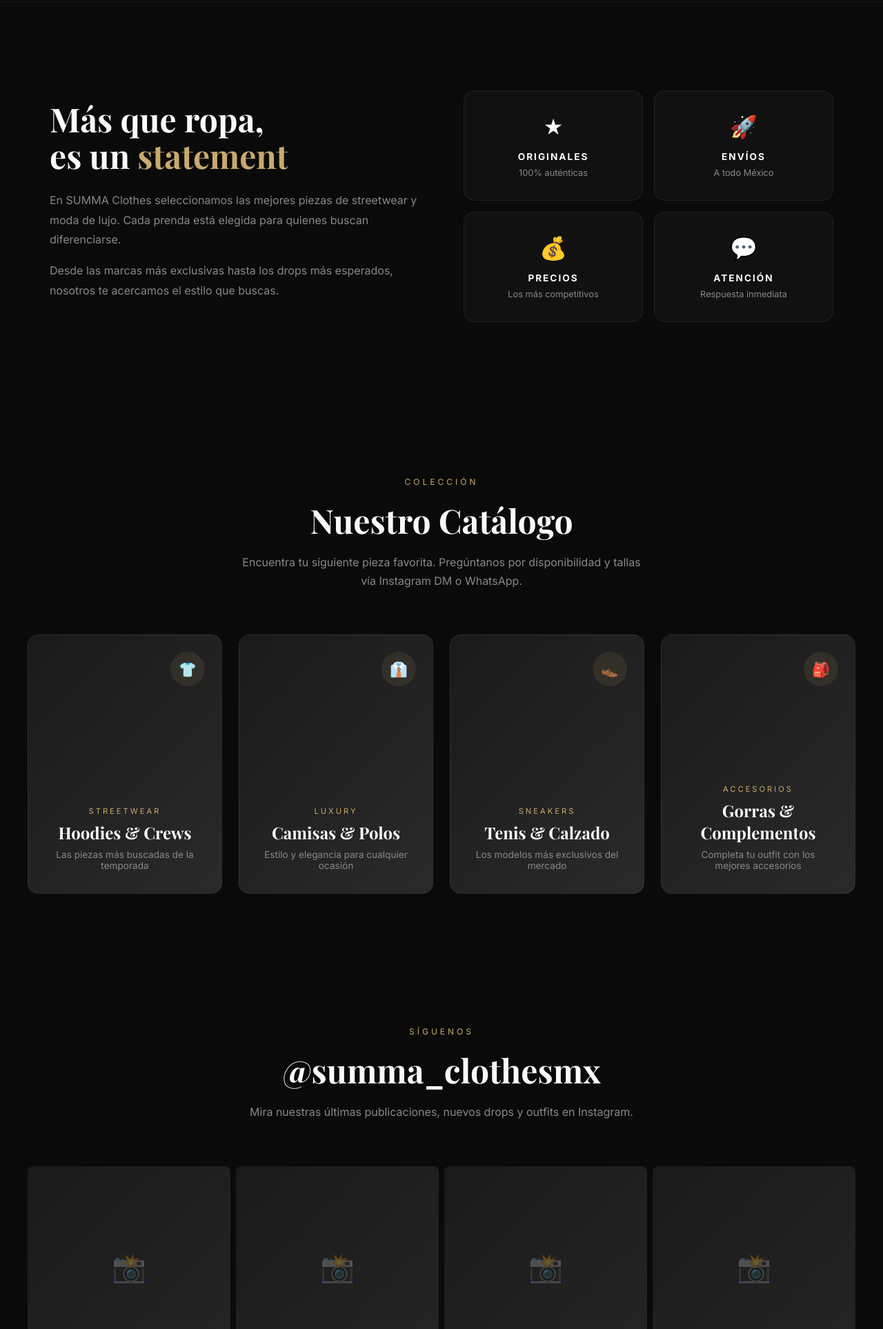
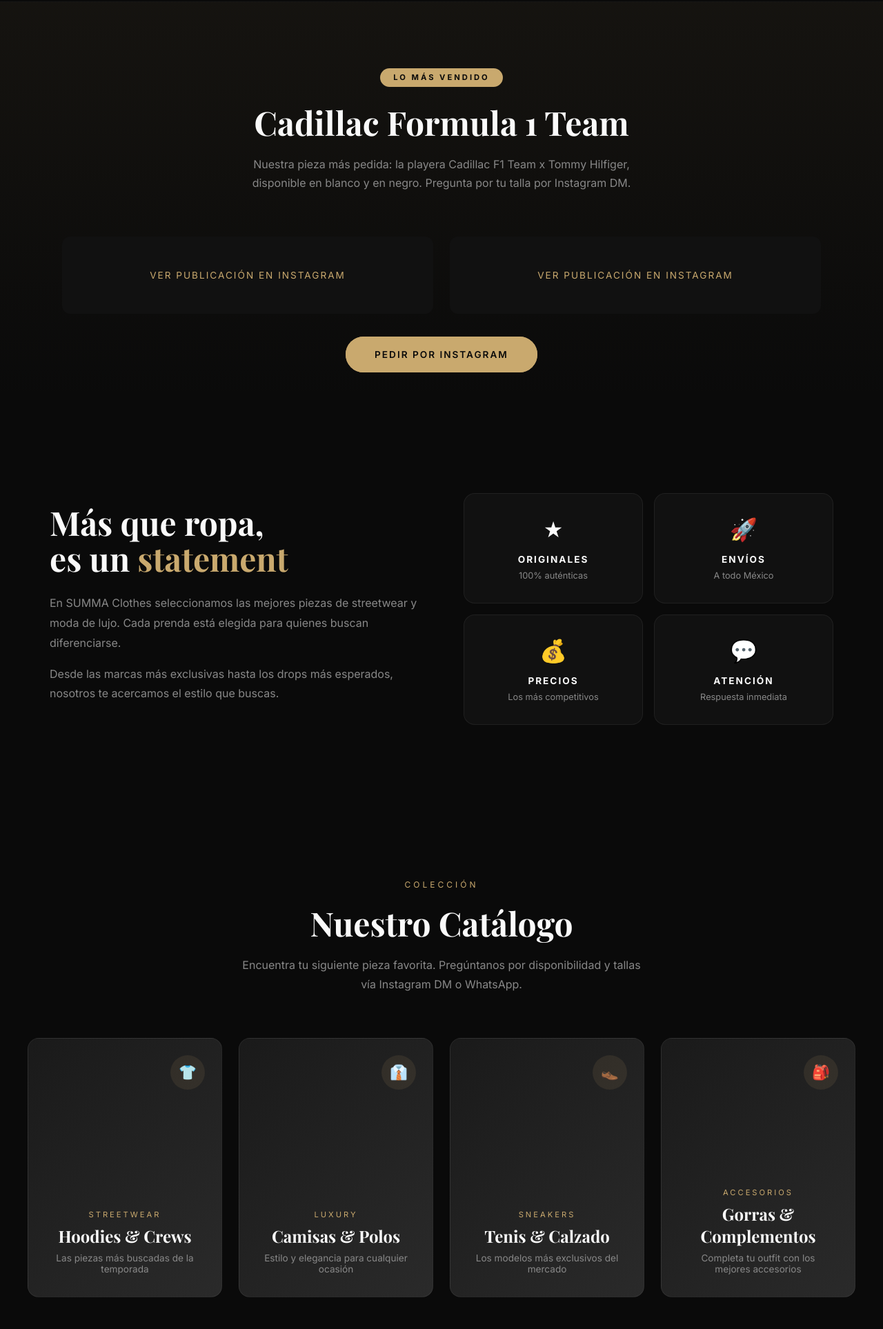
Before and after one commit to YaleDiaz/summa-clothes, a plain HTML site: page index.html in a window 1280 px wide. Shown: the part 873-2800 px from the top of the page at 69% size. Drawn offline with nearby package versions, Linux system fonts and the light colour scheme; a script that the page names is missing.

Commit message:
Add featured section for Cadillac F1 Team

```diff
--- a/index.html
+++ b/index.html
@@ -442,6 +442,13 @@
             opacity: 0.3;
         }
 
+        /* DESTACADO + EMBEDS */
+        .featured { padding: 6rem 2rem 4rem; text-align: center; background: linear-gradient(180deg, rgba(201,169,110,0.06) 0%, transparent 100%); }
+        .featured-badge { display: inline-block; padding: 0.4rem 1.2rem; background: var(--accent); color: var(--black); border-radius: 50px; font-size: 0.7rem; font-weight: 700; letter-spacing: 3px; text-transform: uppercase; margin-bottom: 1.2rem; }
+        .embed-grid { display: grid; grid-template-columns: repeat(auto-fit, minmax(300px, 1fr)); gap: 1.5rem; max-width: 1200px; margin: 0 auto 3rem; justify-items: center; align-items: start; }
+        .embed-grid.two { max-width: 1100px; }
+        .embed-grid .instagram-media { margin: 0 !important; }
+
         /* CONTACT / CTA */
         .contact {
             padding: 8rem 2rem;
@@ -666,7 +673,7 @@
         <p class="hero-sub">Piezas exclusivas de streetwear y moda de lujo. Estilo que habla por ti.</p>
         <div class="hero-cta">
             <a href="https://www.instagram.com/summa_clothesmx/" target="_blank" rel="noopener" class="btn btn-primary">Ver en Instagram</a>
-            <a href="#catalogo" class="btn btn-outline">Explorar catálogo</a>
+            <a href="#cadillac" class="btn btn-outline">Ver Cadillac F1</a>
         </div>
     </section>
 
@@ -705,6 +712,18 @@
             <span>&bull;</span>
         </div>
     </div>
+
+    <!-- DESTACADO: CADILLAC -->
+    <section class="featured" id="cadillac">
+        <span class="featured-badge">Lo más vendido</span>
+        <h2 class="section-title">Cadillac Formula 1 Team</h2>
+        <p class="section-desc">Nuestra pieza más pedida: la playera Cadillac F1 Team x Tommy Hilfiger, disponible en blanco y en negro. Pregunta por tu talla por Instagram DM.</p>
+        <div class="embed-grid two">
+            <blockquote class="instagram-media" data-instgrm-permalink="https://www.instagram.com/p/DcFd5MODJbF/" data-instgrm-version="14" style="background:#111; border:0; border-radius:12px; margin:0; max-width:540px; min-width:280px; width:100%;"><a href="https://www.instagram.com/p/DcFd5MODJbF/" target="_blank" rel="noopener" style="display:block;padding:3rem 1rem;color:#c9a96e;text-decoration:none;letter-spacing:2px;font-size:0.85rem;">VER PUBLICACIÓN EN INSTAGRAM</a></blockquote>
+            <blockquote class="instagram-media" data-instgrm-permalink="https://www.instagram.com/p/DYsyYf1kYUu/" data-instgrm-version="14" style="background:#111; border:0; border-radius:12px; margin:0; max-width:540px; min-width:280px; width:100%;"><a href="https://www.instagram.com/p/DYsyYf1kYUu/" target="_blank" rel="noopener" style="display:block;padding:3rem 1rem;color:#c9a96e;text-decoration:none;letter-spacing:2px;font-size:0.85rem;">VER PUBLICACIÓN EN INSTAGRAM</a></blockquote>
+        </div>
+        <a href="https://www.instagram.com/summa_clothesmx/" target="_blank" rel="noopener" class="btn btn-primary">Pedir por Instagram</a>
+    </section>
 
     <!-- ABOUT -->
     <section class="about" id="nosotros">
@@ -775,23 +794,13 @@
         <p class="section-label">Síguenos</p>
         <h2 class="section-title">@summa_clothesmx</h2>
         <p class="section-desc">Mira nuestras últimas publicaciones, nuevos drops y outfits en Instagram.</p>
-        <div class="ig-grid">
-            <a href="https://www.instagram.com/summa_clothesmx/" target="_blank" rel="noopener" class="ig-item">
-                <div class="ig-placeholder-icon">&#128248;</div>
-                <div class="ig-overlay"><span style="font-size:0.85rem;letter-spacing:2px;">VER POST</span></div>
-            </a>
-            <a href="https://www.instagram.com/summa_clothesmx/" target="_blank" rel="noopener" class="ig-item">
-                <div class="ig-placeholder-icon">&#128248;</div>
-                <div class="ig-overlay"><span style="font-size:0.85rem;letter-spacing:2px;">VER POST</span></div>
-            </a>
-            <a href="https://www.instagram.com/summa_clothesmx/" target="_blank" rel="noopener" class="ig-item">
-                <div class="ig-placeholder-icon">&#128248;</div>
-                <div class="ig-overlay"><span style="font-size:0.85rem;letter-spacing:2px;">VER POST</span></div>
-            </a>
-            <a href="https://www.instagram.com/summa_clothesmx/" target="_blank" rel="noopener" class="ig-item">
-                <div class="ig-placeholder-icon">&#128248;</div>
-                <div class="ig-overlay"><span style="font-size:0.85rem;letter-spacing:2px;">VER POST</span></div>
-            </a>
+        <div class="embed-grid">
+            <blockquote class="instagram-media" data-instgrm-permalink="https://www.instagram.com/p/Dbhd-XRDO3x/" data-instgrm-version="14" style="background:#111; border:0; border-radius:12px; margin:0; max-width:540px; min-width:280px; width:100%;"><a href="https://www.instagram.com/p/Dbhd-XRDO3x/" target="_blank" rel="noopener" style="display:block;padding:3rem 1rem;color:#c9a96e;text-decoration:none;letter-spacing:2px;font-size:0.85rem;">VER PUBLICACIÓN EN INSTAGRAM</a></blockquote>
+            <blockquote class="instagram-media" data-instgrm-permalink="https://www.instagram.com/p/DbgwoC9EQlc/" data-instgrm-version="14" style="background:#111; border:0; border-radius:12px; margin:0; max-width:540px; min-width:280px; width:100%;"><a href="https://www.instagram.com/p/DbgwoC9EQlc/" target="_blank" rel="noopener" style="display:block;padding:3rem 1rem;color:#c9a96e;text-decoration:none;letter-spacing:2px;font-size:0.85rem;">VER PUBLICACIÓN EN INSTAGRAM</a></blockquote>
+            <blockquote class="instagram-media" data-instgrm-permalink="https://www.instagram.com/p/DZYdGcskYIF/" data-instgrm-version="14" style="background:#111; border:0; border-radius:12px; margin:0; max-width:540px; min-width:280px; width:100%;"><a href="https://www.instagram.com/p/DZYdGcskYIF/" target="_blank" rel="noopener" style="display:block;padding:3rem 1rem;color:#c9a96e;text-decoration:none;letter-spacing:2px;font-size:0.85rem;">VER PUBLICACIÓN EN INSTAGRAM</a></blockquote>
+            <blockquote class="instagram-media" data-instgrm-permalink="https://www.instagram.com/p/DZWJ3FdDFG1/" data-instgrm-version="14" style="background:#111; border:0; border-radius:12px; margin:0; max-width:540px; min-width:280px; width:100%;"><a href="https://www.instagram.com/p/DZWJ3FdDFG1/" target="_blank" rel="noopener" style="display:block;padding:3rem 1rem;color:#c9a96e;text-decoration:none;letter-spacing:2px;font-size:0.85rem;">VER PUBLICACIÓN EN INSTAGRAM</a></blockquote>
+            <blockquote class="instagram-media" data-instgrm-permalink="https://www.instagram.com/p/Dbgw2k8Eama/" data-instgrm-version="14" style="background:#111; border:0; border-radius:12px; margin:0; max-width:540px; min-width:280px; width:100%;"><a href="https://www.instagram.com/p/Dbgw2k8Eama/" target="_blank" rel="noopener" style="display:block;padding:3rem 1rem;color:#c9a96e;text-decoration:none;letter-spacing:2px;font-size:0.85rem;">VER PUBLICACIÓN EN INSTAGRAM</a></blockquote>
+            <blockquote class="instagram-media" data-instgrm-permalink="https://www.instagram.com/p/DeU2COamouJ/" data-instgrm-version="14" style="background:#111; border:0; border-radius:12px; margin:0; max-width:540px; min-width:280px; width:100%;"><a href="https://www.instagram.com/p/DeU2COamouJ/" target="_blank" rel="noopener" style="display:block;padding:3rem 1rem;color:#c9a96e;text-decoration:none;letter-spacing:2px;font-size:0.85rem;">VER PUBLICACIÓN EN INSTAGRAM</a></blockquote>
         </div>
         <a href="https://www.instagram.com/summa_clothesmx/" target="_blank" rel="noopener" class="btn btn-primary">Seguir en Instagram</a>
     </section>
@@ -828,7 +837,7 @@
             </div>
         </div>
         <div class="footer-bottom">
-            <span>&copy; 2024 SUMMA Clothes. Todos los derechos reservados.</span>
+            <span>&copy; 2026 SUMMA Clothes. Todos los derechos reservados.</span>
             <div class="footer-social">
                 <a href="https://www.instagram.com/summa_clothesmx/" target="_blank" rel="noopener">Instagram</a>
                 <a href="https://www.facebook.com/SummaClothes" target="_blank" rel="noopener">Facebook</a>
@@ -868,5 +877,6 @@
         });
     </script>
 
+    <script async src="https://www.instagram.com/embed.js"></script>
 </body>
 </html>
```
